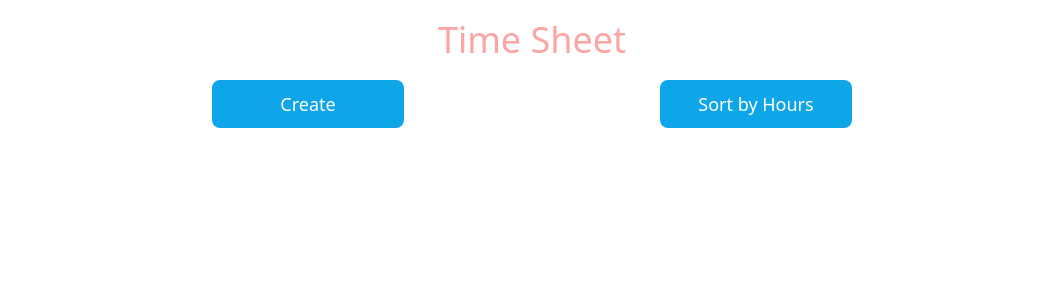
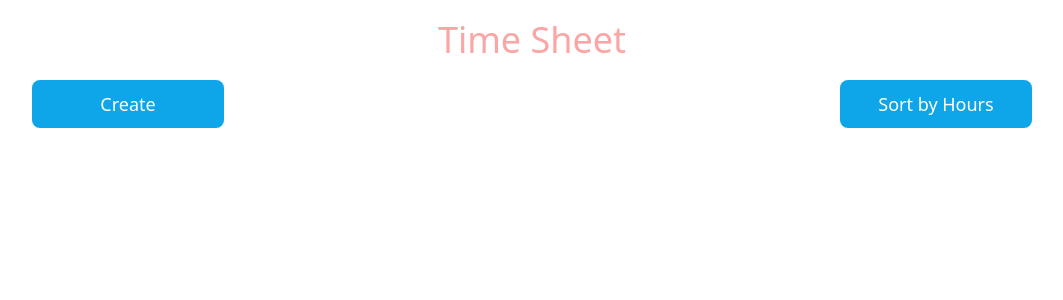
Before and after one commit to ngocquang2509/timesheet-management, a React (Vite) app in the folder practices/practice-one/timesheet-management/: page / in a window 1280 px wide. Shown: the top 300 px of the page, without its empty margins (108-1171 px from the left). Built offline with nearby package versions, Linux system fonts and the light colour scheme.

Commit message:
#31 Set with for container

```diff
--- a/practices/practice-one/timesheet-management/src/pages/Home/index.tsx
+++ b/practices/practice-one/timesheet-management/src/pages/Home/index.tsx
@@ -54,7 +54,7 @@ const Home = (): React.ReactElement => {
   };
 
   return (
-    <div className="m-auto w-1/2">
+    <div className="m-auto w-[1000px]">
       <Header />
       <div className="flex justify-between my-3">
         <Button size="lg" bgColor="primary" textContent="Create" onClick={toggleModal} />
```
